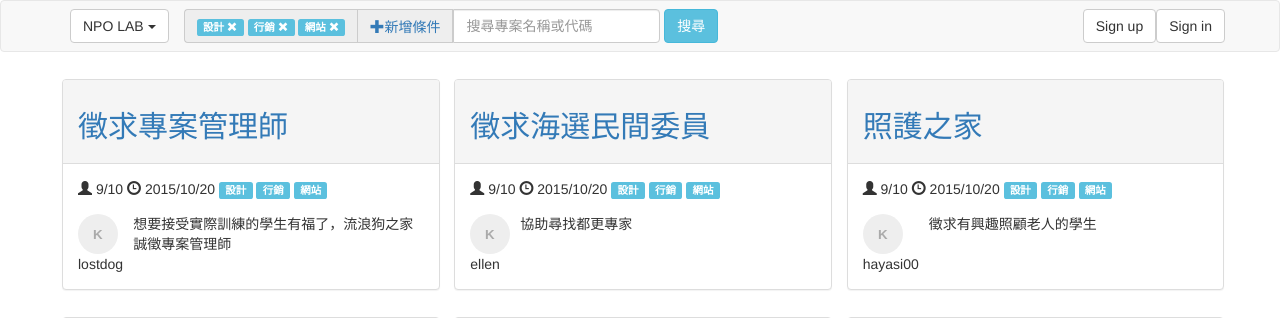
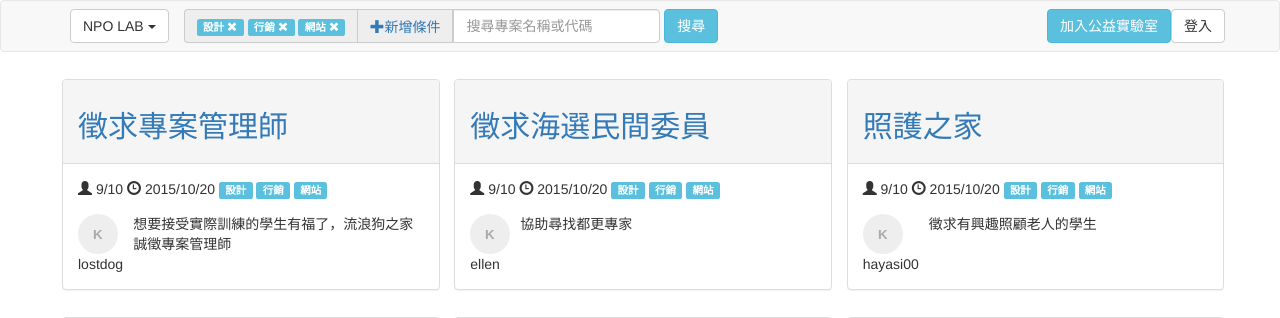
Before and after one commit to octopluzchang/npo, a PHP site: page /index.php in a window 1280 px wide. Shown: the top 318 px of the page. Run offline with PHP 8.4, Linux system fonts and the light colour scheme; data comes from the database, SQL or seed files in the repository; some libraries are stand-ins or nearby versions.

Commit message:
調整 signin/signup 按鈕

```diff
--- a/modalSignup.php
+++ b/modalSignup.php
@@ -9,7 +9,7 @@
 				<h4 class="modal-title" id="myModalLabel">加入公益實驗室</h4>
 			</div>
 			<div class="modal-body">
-			<div align="center">
+			<div>
 				請選擇你是：
 			<a href="member_join.php"><button type="button" class="btn btn-default">
 				學生
--- a/user_anonymous.php
+++ b/user_anonymous.php
@@ -1,7 +1,7 @@
 <button type="butoon" class="btn btn-default navbar-btn navbar-right" data-target="#signinModal" data-toggle="modal">
-	Sign in
+	登入
 </button>
-<button type="button" class="btn btn-default navbar-btn navbar-right" data-target="#signupModal" data-toggle="modal">
-	Sign up
+<button type="button" class="btn btn-info navbar-btn navbar-right " data-target="#signupModal" data-toggle="modal">
+	加入公益實驗室
 </button>
 </div>
```
